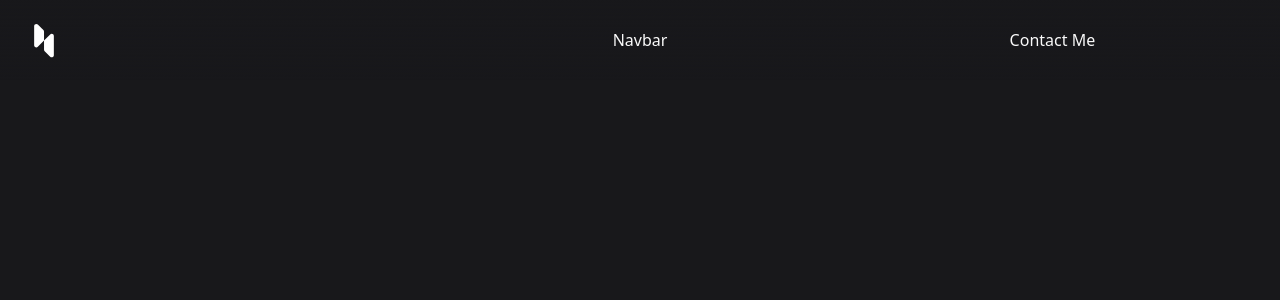
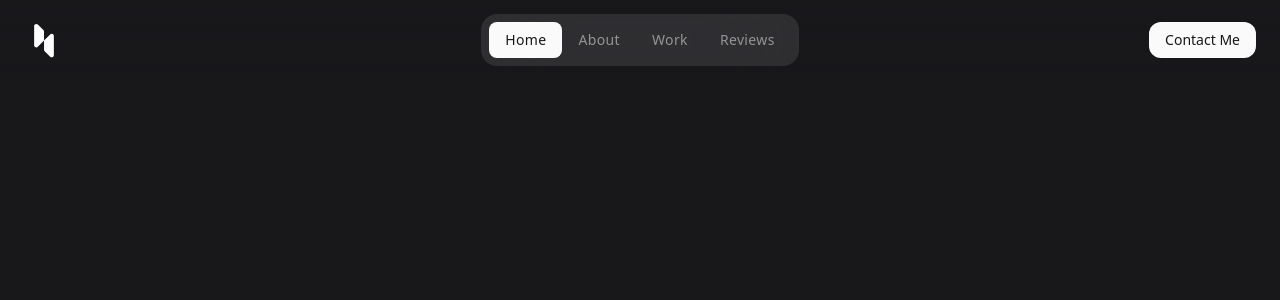
Before and after one commit to LemarkSumalpong/LemART, a React (Vite) app: page / in a window 1280 px wide. Shown: the top 300 px of the page. Built offline with nearby package versions, Linux system fonts and the light colour scheme.

Commit message:
completed the header and responsive

```diff
--- a/package.json
+++ b/package.json
@@ -10,6 +10,7 @@
     "preview": "vite preview"
   },
   "dependencies": {
+    "prop-types": "^15.8.1",
     "react": "^18.3.1",
     "react-dom": "^18.3.1",
     "tailwind-scrollbar": "^3.1.0"
--- a/src/components/Header.jsx
+++ b/src/components/Header.jsx
@@ -3,11 +3,13 @@
  * @license Apache-2.0
  */
 
+import { useState } from "react"
 import Navbar from "./Navbar"
 
 
 
 const Header = () => {
+    const [navOpen, setNavOpen] = useState(false);
   return (
     <header className="fixed top-0 left-0 w-full h-20 flex
     items-center z-40 bg-gradient-to-b from-zinc-900 to-zinc-900/0">
@@ -30,19 +32,19 @@
         <div className="relative md:justify-self-center">
             <button
              className="menu-btn md:hidden"
-             onClick={null}
+             onClick={()=> setNavOpen((prev) => !prev)}
             >
                 <span className="material-symbols-rounded">
-                   menu
+                   {navOpen ? 'close' : 'menu'}
                 </span>
             </button>
 
-            <Navbar />
+            <Navbar navOpen={navOpen} />
         </div>
 
         <a
          href="#contact"
-         className=""
+         className="btn btn-secondary max-md:hidden md:justify-self-end"
         >
          Contact Me
         </a>
--- a/src/components/Navbar.jsx
+++ b/src/components/Navbar.jsx
@@ -3,12 +3,102 @@
  * @license Apache-2.0
  */
 
-const Navbar = () => {
+import { useRef, useEffect } from "react";
+import propTypes from "prop-types";
+
+
+const Navbar = ({navOpen}) => {
+    const lastActiveLink = useRef();
+    const activeBox = useRef();
+    const inActiveBox = () => {
+        console.log(lastActiveLink.current)
+        console.log(activeBox.current)
+        activeBox.current.style.top = lastActiveLink.current.
+        offsetTop + 'px';
+        activeBox.current.style.left = lastActiveLink.current.
+        offsetLeft + 'px';
+        activeBox.current.style.width = lastActiveLink.current.
+        offsetWidth + 'px';
+        activeBox.current.style.height = lastActiveLink.current.
+        offsetHeight + 'px';
+    }
+
+    useEffect(inActiveBox, []);
+    window.addEventListener('resize', inActiveBox);
+
+    const activeCurrentLink = (event) => {
+        lastActiveLink.current?.classList.remove('active');
+        event.target.classList.add('active');
+        lastActiveLink.current = event.target;
+
+        activeBox.current.style.top = event.target.
+        offsetTop + 'px';
+        activeBox.current.style.left = event.target.
+        offsetLeft + 'px';
+        activeBox.current.style.width = event.target.
+        offsetWidth + 'px';
+        activeBox.current.style.height = event.target.
+        offsetHeight + 'px';
+
+    }
+
+    const navItems = [
+        {
+          label: 'Home',
+          link: '#home',
+          className: 'nav-link active',
+          ref: lastActiveLink
+        },
+        {
+          label: 'About',
+          link: '#about',
+          className: 'nav-link'
+        },
+        {
+          label: 'Work',
+          link: '#work',
+          className: 'nav-link'
+        },
+        {
+          label: 'Reviews',
+          link: '#reviews',
+          className: 'nav-link'
+        },
+        {
+          label: 'Contact',
+          link: '#contact',
+          className: 'nav-link md:hidden'
+        }
+      ];
+
   return (
-    <div>
-      Navbar
-    </div>
+    <nav className={'navbar' + (navOpen ? ' active' : '')}>
+        {
+            navItems.map(({label, link, className, ref}, key)=> (
+        <a
+        href={link}
+        key={key}
+        ref={ref}
+        className={className}
+        onClick={activeCurrentLink}
+        >
+        {label}
+        </a>
+        ))
+        }
+        <div
+        className="active-box"
+        ref={activeBox}>
+        </div>
+
+
+    </nav>
+
   )
 }
 
+Navbar.propTypes = {
+    navOpen: propTypes.bool.isRequired
+}
+
 export default Navbar
--- a/src/index.css
+++ b/src/index.css
@@ -11,6 +11,17 @@
 }
 
 /*---------------- *\
+ *utilities area
+\* ----------------*/
+
+.material-symbols-rounded {
+    @apply w-[lem] h-[lem] overflow-hidden;
+    font-variation-settings: "FILL" 0, "wght" 400, "GRAD" 0,
+    "opsz" 24;
+}
+
+
+/*---------------- *\
  *Component area
 \* ----------------*/
 
@@ -21,3 +32,34 @@
     rounded-xl ring-inset ring-1 ring-zinc-50/[0.02]
     backdrop-blur-2xl hover:bg-zinc-50/15 transition-all active:scale-95
 }
+
+.navbar{
+    @apply absolute top-full mt-2 right-0 min-w-40 p-2
+    bg-zinc-50/10 rounded-2xl ring-inset ring-zinc-50/5
+    scale-90 isolate blur-sm opacity-0 invisible transition-all
+    md:static md:flex md:items-center md:mt-0 md:opacity-100 md:blur-0
+    md:visible md:scale-100 backdrop-blur-2xl
+}
+.navbar.active {
+    @apply opacity-100 scale-100 blur-0 visible
+}
+.nav-link{
+    @apply grid items-center h-9 px-4 text-sm font-medium
+    tracking-wide text-zinc-50/50 hover:text-zinc-50
+    transition-colors
+}
+.nav-link.active{
+    @apply text-zinc-900 duration-500
+}
+.navbar .active-box{
+    @apply absolute bg-zinc-50 rounded-lg
+    -z-10 transition-top-left  duration-500
+}
+.btn {
+    @apply max-w-max h-9 flex items-center gap-2 px-4
+    rounded-xl font-medium text-sm ring-1 ring-zinc-50/5
+    ring-inset transition-colors
+}
+.btn-secondary{
+    @apply bg-zinc-50 text-zinc-900 active:bg-zinc-50/80
+}
--- a/tailwind.config.js
+++ b/tailwind.config.js
@@ -11,6 +11,9 @@
     extend: {
       fontFamily: {
         'san': ['Inter', 'sans-serif']
+      },
+      transitionProperty: {
+        'top-left': 'top, left',
       }
     },
   },
```
Also changed, not shown: 1 other file (tests, documents, lock files or other folders).
